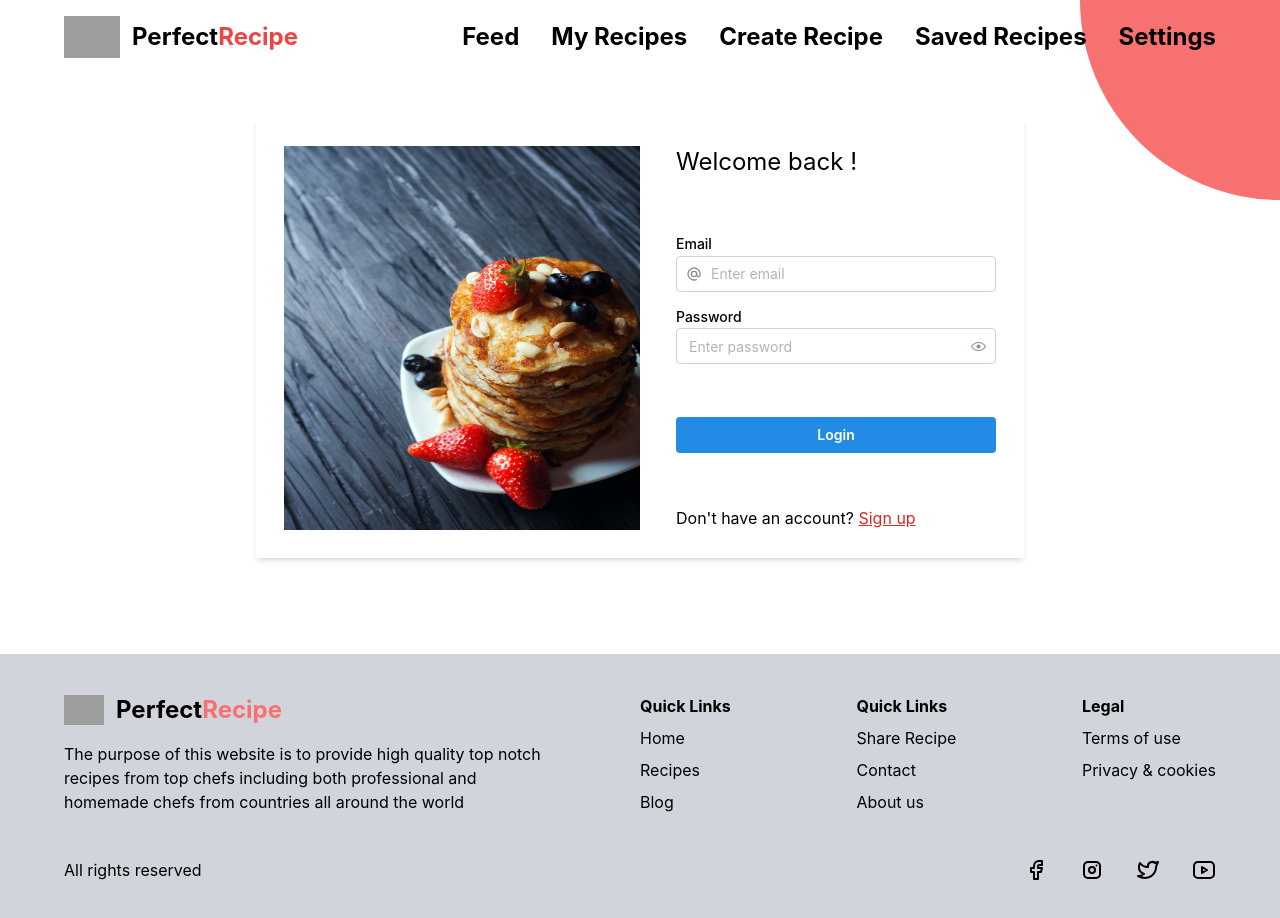
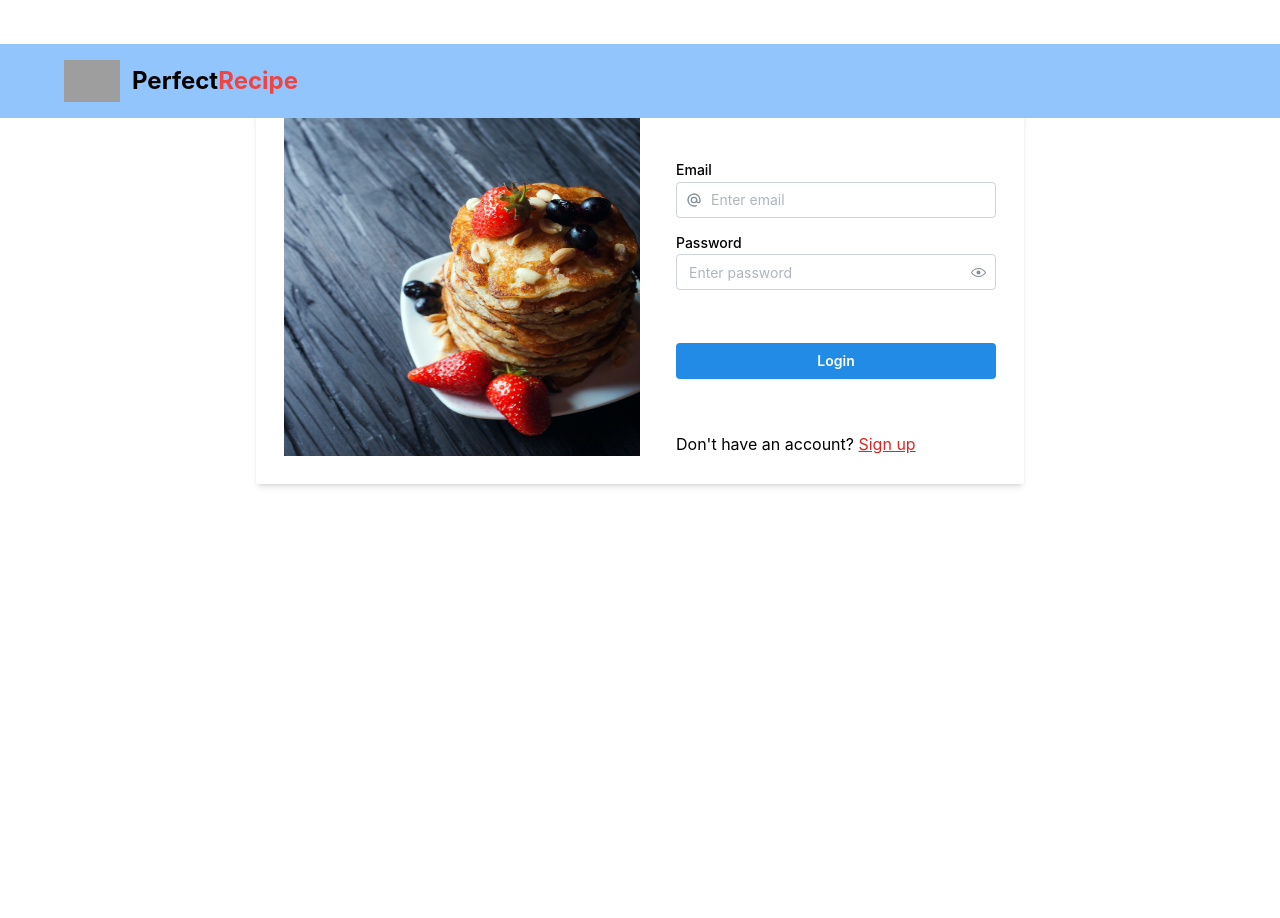
Before and after one commit to parasshakya/Recipe, a React (Vite) app: page /auth/login in a window 1280 px wide. Shown: the top 918 px of the page. After the commit the page ends 800 px from the top, so only its background shows below. Built offline with nearby package versions, Linux system fonts and the light colour scheme; sample sign-in values are in the browser's storage; grey boxes are pictures that could not be loaded.

Commit message:
add sidebar component and related changes

```diff
--- a/src/App.jsx
+++ b/src/App.jsx
@@ -38,9 +38,12 @@ function App() {
 
   return (
   <div>
-    <Navbar/>
-    <BackgroundColorPatch/>
+     <Navbar/>
 
+{
+  !token &&     <BackgroundColorPatch/>
+
+}
   <Routes>
 {
      <Route path='/*' element = {  token ? <DashboardLayout/> :  <WelcomeLayout/>}/>
@@ -48,8 +51,9 @@ function App() {
     <Route path='/auth/*' element = {<AuthLayout/>}/>
   </Routes>
 
-  <Footer/>
-
+{
+  !token &&  <Footer/>
+}
 
 
 
--- a/src/components/partials/Navbar.jsx
+++ b/src/components/partials/Navbar.jsx
@@ -26,7 +26,7 @@ const navigate = useNavigate()
 
 
   return (
-    <div className='navbar '>
+    <div className={`navbar ${token ? 'fixed bg-blue-300 w-full z-20' : ''}`}>
       <div className='nav-content flex   py-4  items-center   justify-between m-auto w-[90%]' >
         <div onClick={
           ()=>{
@@ -46,24 +46,8 @@ const navigate = useNavigate()
 
         <div className={`nav-items  gap-5 hidden  ${token ? "custom-md:flex" : " md:flex"} lg:gap-7 xl:gap-8 2xl:gap-10 font-bold`}>
   {
-    token ?
-      dashboardRoutes.map((value, index) => {
-        return (
-          <div key={index}>
-            {
-                                <NavLink  className={({ isActive }) =>
-                                   isActive ? "active-link" : ""
-                                }
-                               to={value.path}>
-                                <div className='md:text-xl text-center    lg:text-2xl'>
-                                {value.name}</div></NavLink>
 
-            }
-            </div>
-        )
-      })
-     :
-      welcomeRoutes.map((value, index) => {
+    !token &&  welcomeRoutes.map((value, index) => {
         return (
           <div key={index}>
             {
--- /dev/null
+++ b/src/components/partials/Sidebar.jsx
@@ -0,0 +1,44 @@
+import React, { useEffect } from 'react'
+import { dashboardRoutes } from '../../routes/dashboardRoutes'
+import { NavLink } from 'react-router-dom'
+
+export const Sidebar = () => {
+
+
+
+
+  return (
+  <div>
+      <div className=' hidden border  border-r-black bg-gray-100 h-screen fixed mt-[88.09px]    md:w-40  md:flex md:flex-col '>
+
+{
+       dashboardRoutes.map((value, index) => {
+        return (
+          <div key={index} >
+            {
+                                <NavLink  className={({ isActive }) =>
+                                   isActive ? "active-link" : ""
+                                }
+                               to={value.path}>
+                               <div className='flex flex-col items-center border hover:bg-gray-800 hover:bg-opacity-5 py-4 px-2 border-b-gray-400'>
+                                <div className="icon">{value.icon}</div>
+                               <div className='md:text-[16px] text-center    lg:text-[18px]'>
+                               {value.name}</div>
+
+                               </div></NavLink>
+
+            }
+            </div>
+        )
+      })
+}
+
+
+
+</div>
+
+
+  </div>
+
+  )
+}
--- a/src/layouts/DashboardLayout.jsx
+++ b/src/layouts/DashboardLayout.jsx
@@ -3,15 +3,18 @@ import { Navigate, Route, Routes } from 'react-router'
 import { dashboardRoutes } from '../routes/dashboardRoutes'
 import { UserFeed } from '../pages/UserFeed'
 import NoPageFound from '../pages/NoPageFound'
+import { Sidebar } from '../components/partials/Sidebar'
 
 export const DashboardLayout = () => {
   return (
 
-    <div>
+    <div className='flex   '>
+
+      <Sidebar/>
 
 
 
-       <div>
+       <div className='w-full md:ml-40 mt-24  '>
 
 
 {
--- a/src/plugins/axios.js
+++ b/src/plugins/axios.js
@@ -2,7 +2,7 @@ import axios from "axios";
 
 const baseAxios = axios.create();
 
-baseAxios.defaults.baseURL = "http://192.168.101.7:3002";
+baseAxios.defaults.baseURL = "http://localhost:3002";
 
 // Add a request interceptor
 baseAxios.interceptors.request.use(
--- a/src/routes/dashboardRoutes.jsx
+++ b/src/routes/dashboardRoutes.jsx
@@ -1,4 +1,4 @@
-import { IconBook, IconDownload, IconSettings, IconTable, IconUpload, IconWall, IconWriting } from "@tabler/icons-react";
+import { IconBook, IconBookmark, IconDownload, IconHome, IconPlus, IconSettings, IconTable, IconToolsKitchen, IconToolsKitchen3, IconUpload, IconWall, IconWriting, IconWritingSign } from "@tabler/icons-react";
 import { CreateRecipes } from "../pages/CreateRecipes";
 import { MyRecipes } from "../pages/MyRecipes";
 import { SavedRecipes } from "../pages/SavedRecipes";
@@ -8,28 +8,28 @@ import { UserFeed } from "../pages/UserFeed";
 
 export const dashboardRoutes = [
     {
-        name: "Feed",
-        path: "/feed",
+        name: "Home",
+        path: "/home",
         element: <UserFeed/>,
-        icon: <IconWall/>
+        icon: <IconHome/>
     },
     {
         name:"My Recipes",
         path: "/myRecipes",
         element: <MyRecipes/>,
-        icon: <IconBook/>
+        icon: <IconToolsKitchen3/>
     },
     {
         name: "Create Recipe",
         path: "/createRecipe",
         element: <CreateRecipes/>,
-        icon: <IconWriting/>
+        icon: <IconWritingSign/>
     },
     {
         name: "Saved Recipes",
         path: "/savedRecipes",
         element: <SavedRecipes/>,
-        icon: <IconDownload/>
+        icon: <IconBookmark/>
 
     },
     {
```
